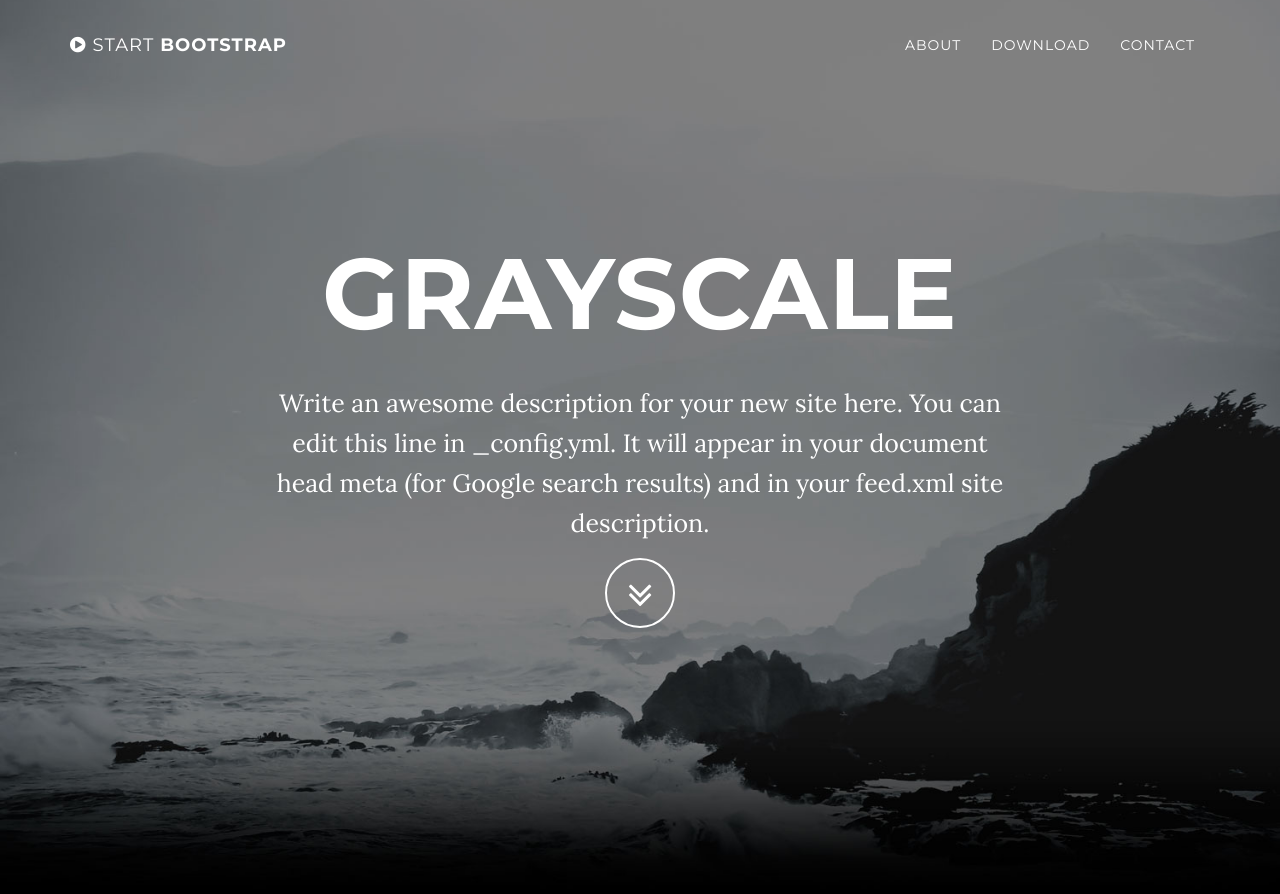
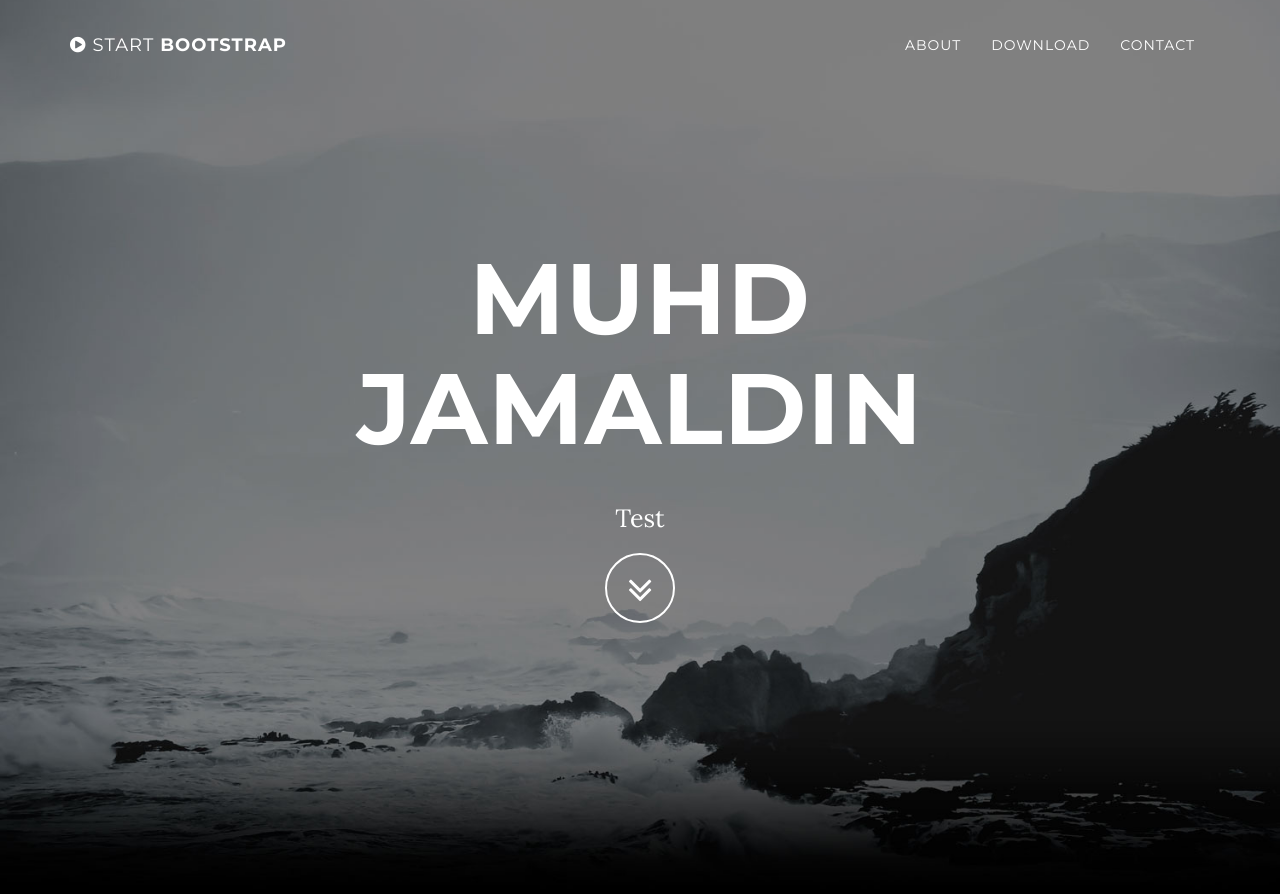
Before and after one commit to Md-Khid/Md-Khid, a Jekyll site: the page built from index.html, in a window 1280 px wide and 900 px high. Shown: the top 894 px of the window. Built offline with Jekyll 4.4.1, drawn with Linux system fonts in a browser that asks for light colours.

Commit message:
Update _config.yml

```diff
--- a/_config.yml
+++ b/_config.yml
@@ -1,8 +1,8 @@
 # Site settings
-title: Grayscale
+title: Muhd Jamaldin
 email: your-email@domain.com
 url: https://example.github.io
-description: "Write an awesome description for your new site here. You can edit this line in _config.yml. It will appear in your document head meta (for Google search results) and in your feed.xml site description."
+description: "Test"
 
 # Color settings (hex-codes without the leading hash-tag)
 color:
```
